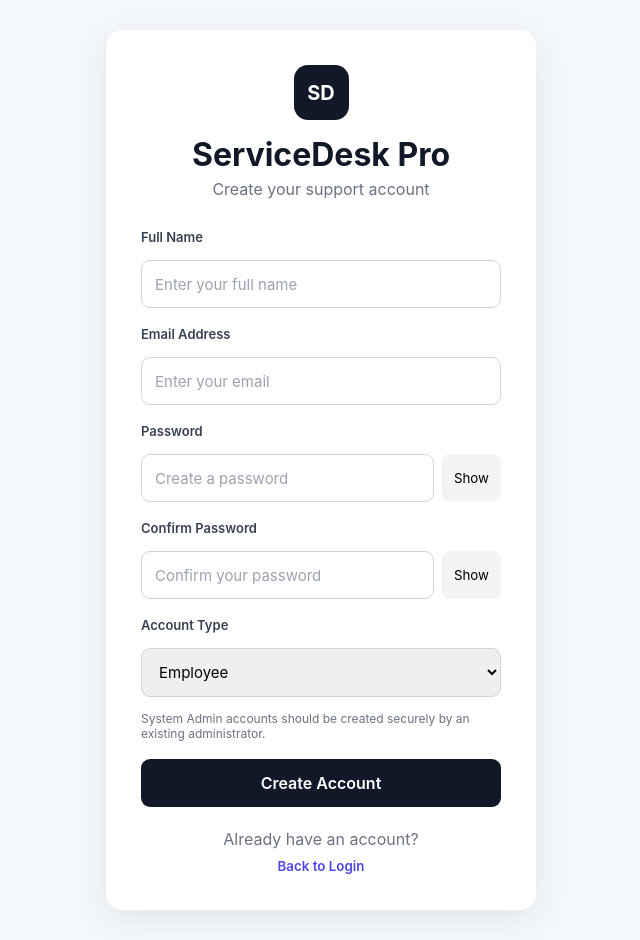
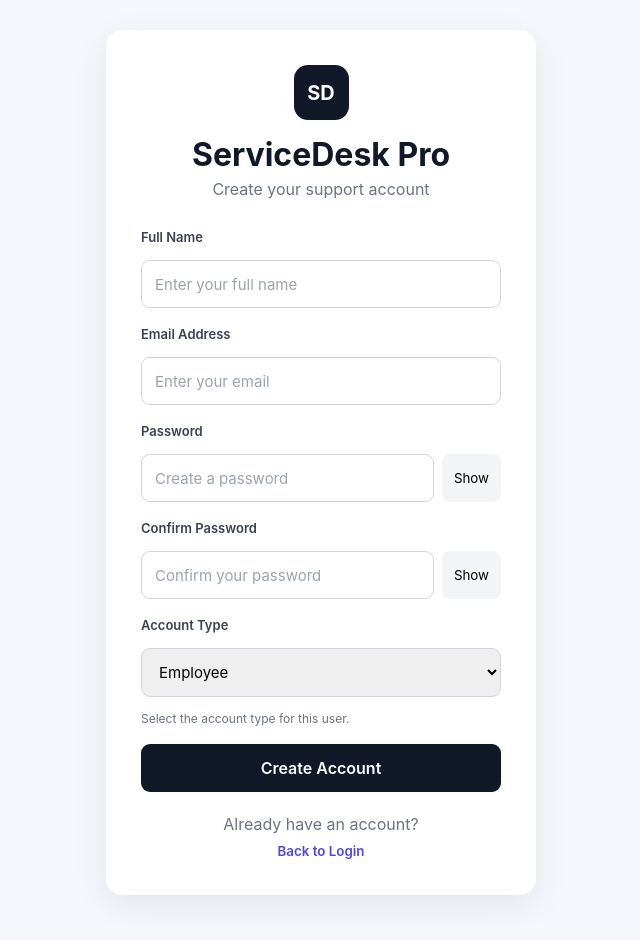
Before and after one commit to Sanjana-54/ServiceDesk-Pro, a React app in the folder frontend/: page /register in a window 1280 px wide. Shown: the whole page, without its empty margins (319-959 px from the left). Built offline with nearby package versions, Linux system fonts and the light colour scheme; the HTML template or start-up script is replaced by a standard one.

Commit message:
fixed issues

```diff
--- a/frontend/src/pages/Register.jsx
+++ b/frontend/src/pages/Register.jsx
@@ -222,14 +222,16 @@ function Register() {
     <option value="IT Manager">
       IT Manager
     </option>
+
+    <option value="System Admin">
+      System Admin
+    </option>
   </select>
 
   <small className="role-info">
-              System Admin accounts should be created
-              securely by an existing administrator.
+    Select the account type for this user.
   </small>
 </div>
-
           {/* Error */}
           {error && (
             <div className="message error">
```
Lines whose indentation alone changed are shown as unchanged.
